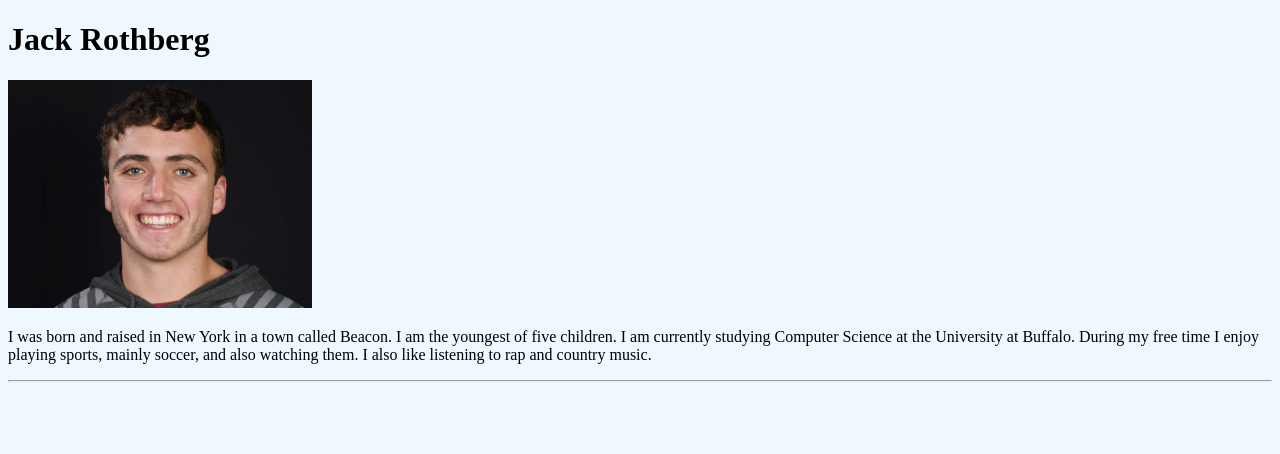
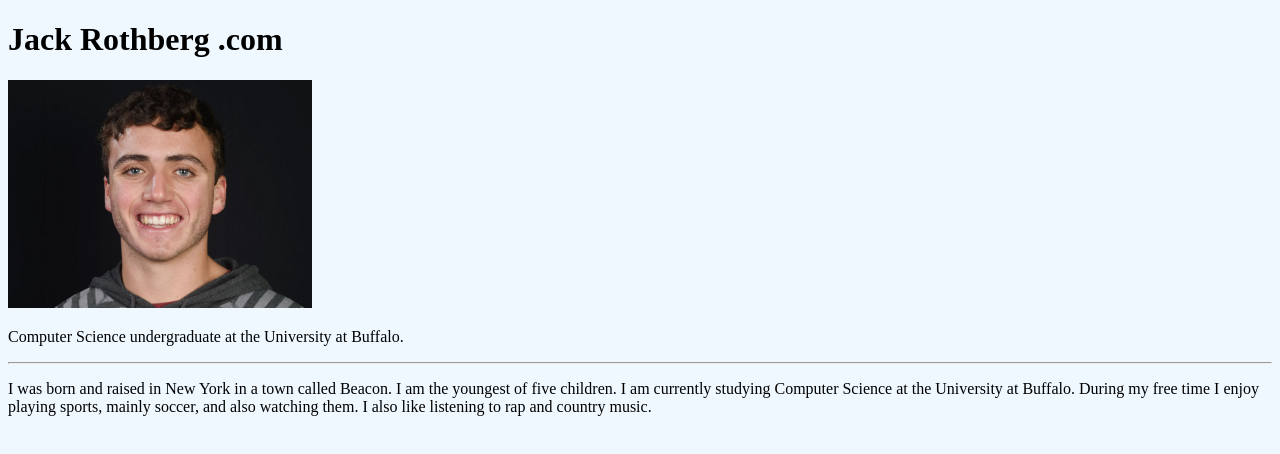
Before and after one commit to JackRothberg/JackRothberg.github.io, a plain HTML site: page index.html in a window 1280 px wide. Drawn offline with Linux system fonts and the light colour scheme.

Commit message:
more stuff

```diff
--- a/index.html
+++ b/index.html
@@ -4,8 +4,12 @@
 	<title>Jack Rothberg Web Page</title>
 </head>
 <body style="background-color:aliceblue">
-	<h1>Jack Rothberg</h1>
+	<h1>Jack Rothberg .com</h1>
 	<img src="Jack Rothberg Selfie.jpg" alt="Mountain View" style="width:304px;height:228px;">
+<p>
+Computer Science undergraduate at the University at Buffalo.
+</p>
+<hr>
 <p>
 	I was born and raised in New York
   in a town called Beacon. I am the youngest of five children. I
@@ -13,6 +17,5 @@
 	During my free time I enjoy playing sports, mainly soccer, and also watching
 	them. I also like listening to rap and country music.
 </p>
-<hr>
 </body>
 </html>
```
